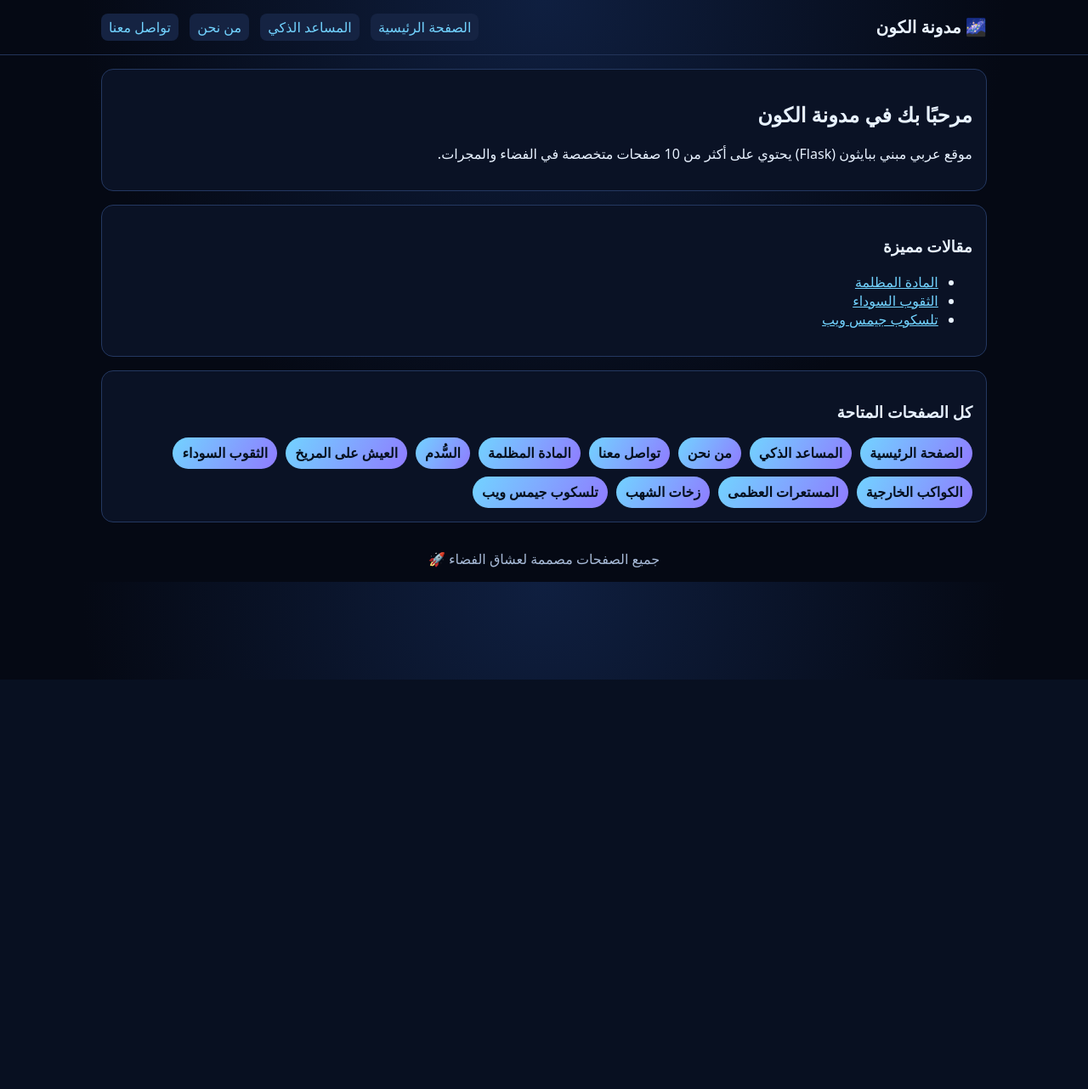
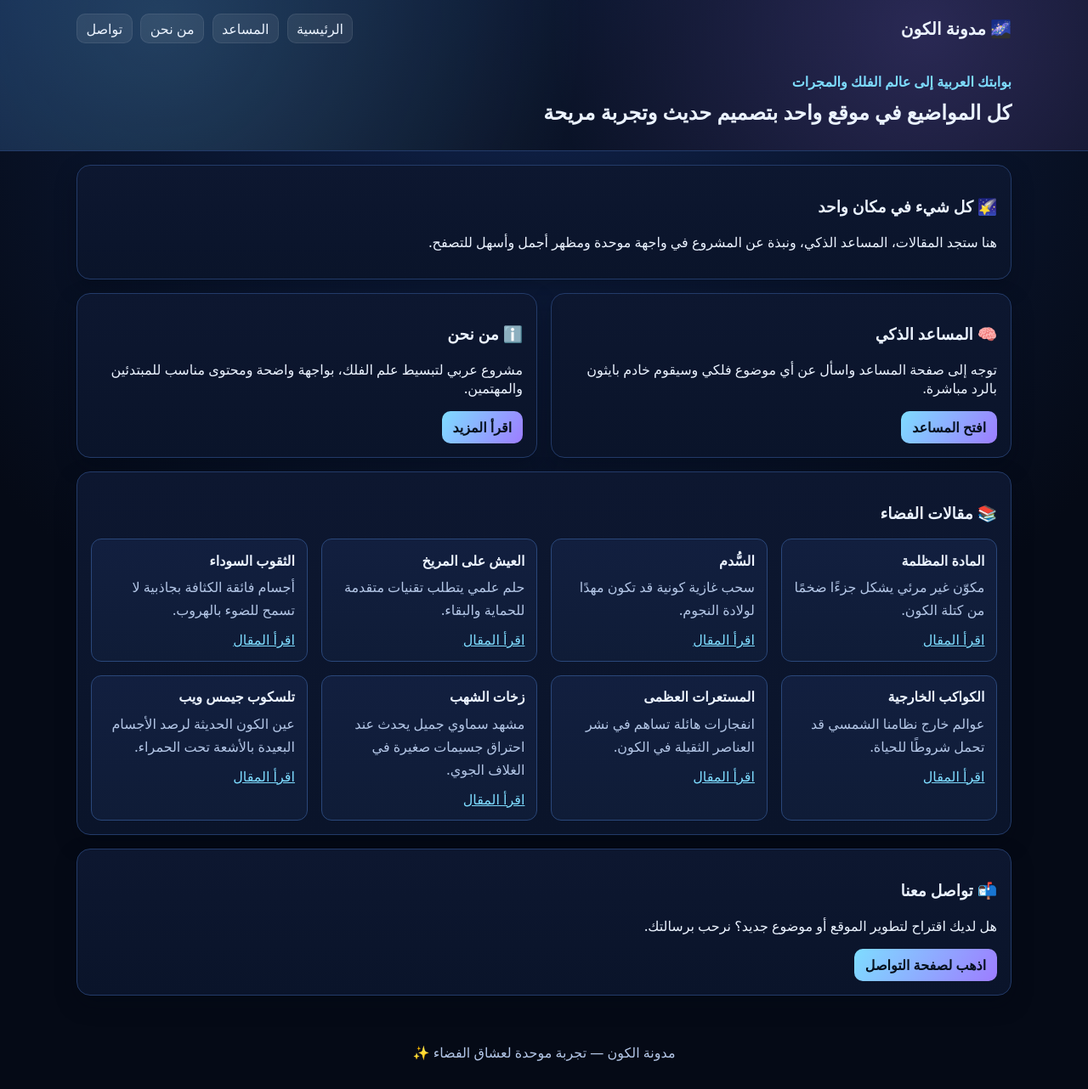
Before and after one commit to alalaouada2-sudo/aboubakre, a Flask app: page / in a window 1280 px wide. Shown: the whole page at 85% size. Before the commit the page ends 800 px from the top, so only its background shows below. Run offline with Flask 3, Linux system fonts and the light colour scheme.

Commit message:
Unify pages into one cohesive portal and refresh UI design

```diff
--- a/app.py
+++ b/app.py
@@ -1,36 +1,72 @@
 from flask import Flask, jsonify, render_template, request
 
 app = Flask(__name__)
+
+ARTICLES = {
+    "dark-matter": {
+        "title": "المادة المظلمة",
+        "summary": "مكوّن غير مرئي يشكل جزءًا ضخمًا من كتلة الكون.",
+        "content": "رغم أننا لا نراها مباشرة، فإن العلماء يستدلون عليها من دوران المجرات وعدسات الجاذبية.",
+    },
+    "nebula": {
+        "title": "السُّدم",
+        "summary": "سحب غازية كونية قد تكون مهدًا لولادة النجوم.",
+        "content": "تختلف ألوان السُّدم حسب العناصر الكيميائية والإشعاع الصادر من النجوم القريبة.",
+    },
+    "mars": {
+        "title": "العيش على المريخ",
+        "summary": "حلم علمي يتطلب تقنيات متقدمة للحماية والبقاء.",
+        "content": "أبرز التحديات تشمل الإشعاع، البرودة الشديدة، وضرورة إنتاج الغذاء والأكسجين محليًا.",
+    },
+    "black-holes": {
+        "title": "الثقوب السوداء",
+        "summary": "أجسام فائقة الكثافة بجاذبية لا تسمح للضوء بالهروب.",
+        "content": "يمكن رصدها عبر تأثيرها على النجوم القريبة والأشعة السينية الصادرة من المواد المتساقطة نحوها.",
+    },
+    "exoplanets": {
+        "title": "الكواكب الخارجية",
+        "summary": "عوالم خارج نظامنا الشمسي قد تحمل شروطًا للحياة.",
+        "content": "تعتمد طرق اكتشافها على عبور الكوكب أمام النجم أو قياس اهتزاز النجم الناتج عن الجاذبية.",
+    },
+    "supernova": {
+        "title": "المستعرات العظمى",
+        "summary": "انفجارات هائلة تساهم في نشر العناصر الثقيلة في الكون.",
+        "content": "هذه الانفجارات تصنع عناصر أساسية مثل الحديد وتسهم في دورة ميلاد النجوم الجديدة.",
+    },
+    "meteor-showers": {
+        "title": "زخات الشهب",
+        "summary": "مشهد سماوي جميل يحدث عند احتراق جسيمات صغيرة في الغلاف الجوي.",
+        "content": "أفضل وقت للرصد يكون بعد منتصف الليل وبعيدًا عن أضواء المدن.",
+    },
+    "jwst": {
+        "title": "تلسكوب جيمس ويب",
+        "summary": "عين الكون الحديثة لرصد الأجسام البعيدة بالأشعة تحت الحمراء.",
+        "content": "قدّم صورًا مذهلة كشفت تفاصيل غير مسبوقة عن المجرات الأولى وتكوّن النجوم.",
+    },
+}
 
 PAGES = [
     ("home", "الصفحة الرئيسية", "/"),
     ("assistant", "المساعد الذكي", "/assistant"),
     ("about", "من نحن", "/about"),
     ("contact", "تواصل معنا", "/contact"),
-    ("article_dark_matter", "المادة المظلمة", "/articles/dark-matter"),
-    ("article_nebula", "السُّدم", "/articles/nebula"),
-    ("article_mars", "العيش على المريخ", "/articles/mars"),
-    ("article_black_holes", "الثقوب السوداء", "/articles/black-holes"),
-    ("article_exoplanets", "الكواكب الخارجية", "/articles/exoplanets"),
-    ("article_supernova", "المستعرات العظمى", "/articles/supernova"),
-    ("article_meteor_showers", "زخات الشهب", "/articles/meteor-showers"),
-    ("article_jwst", "تلسكوب جيمس ويب", "/articles/jwst"),
+    *[(f"article_{slug}", article["title"], f"/articles/{slug}") for slug, article in ARTICLES.items()],
 ]
 
 
 def ai_reply(question: str) -> str:
     q = question.lower()
     if "مجرة" in q or "galaxy" in q:
-        return "المجرة نظام ضخم من النجوم والغاز والغبار والمادة المظلمة مرتبط بالجاذبية."
+        return "المجرة مدينة كونية ضخمة تضم مليارات النجوم والغاز والغبار والمادة المظلمة."
     if "سديم" in q or "nebula" in q:
-        return "السديم سحابة غازية قد تكون مهدًا لولادة النجوم أو بقايا انفجار نجمي."
+        return "السديم سحابة كونية من الغاز والغبار، وقد يكون مهدًا لولادة نجوم جديدة."
     if "ثقب" in q or "black hole" in q:
-        return "الثقب الأسود يملك جاذبية هائلة تمنع حتى الضوء من الهروب من أفق الحدث."
+        return "الثقب الأسود جسم فائق الكثافة، جاذبيته قوية لدرجة أن الضوء لا يهرب منه."
     if "شهب" in q or "meteor" in q:
-        return "أفضل رصد للشهب يكون بعيدًا عن التلوث الضوئي وبعد منتصف الليل مع سماء صافية."
+        return "لرصد الشهب: ابتعد عن المدينة، اختر ليلة صافية، وانتظر 20 دقيقة لتأقلم العينين."
     if "مريخ" in q or "mars" in q:
-        return "العيش على المريخ ممكن نظريًا لكنه يتطلب حماية من الإشعاع وأنظمة دعم حياة متقدمة."
-    return "سؤال جميل ✨ اكتب موضوعًا فلكيًا محددًا وسأعطيك شرحًا مبسطًا وواضحًا."
+        return "استيطان المريخ ممكن نظريًا، لكنه يحتاج تقنيات متقدمة للحماية من الإشعاع وتوليد الموارد."
+    return "سؤال رائع ✨ اكتب موضوعًا محددًا عن الفضاء وسأجيبك بطريقة مبسطة."
 
 
 @app.context_processor
@@ -40,12 +76,7 @@ def inject_nav_pages():
 
 @app.route("/")
 def home():
-    featured = [
-        {"title": "المادة المظلمة", "url": "/articles/dark-matter"},
-        {"title": "الثقوب السوداء", "url": "/articles/black-holes"},
-        {"title": "تلسكوب جيمس ويب", "url": "/articles/jwst"},
-    ]
-    return render_template("home.html", featured=featured)
+    return render_template("home.html", articles=ARTICLES)
 
 
 @app.route("/assistant")
@@ -63,44 +94,12 @@ def contact_page():
     return render_template("contact.html")
 
 
-@app.route("/articles/dark-matter")
-def article_dark_matter():
-    return render_template("article_dark_matter.html")
-
-
-@app.route("/articles/nebula")
-def article_nebula():
-    return render_template("article_nebula.html")
-
-
-@app.route("/articles/mars")
-def article_mars():
-    return render_template("article_mars.html")
-
-
-@app.route("/articles/black-holes")
-def article_black_holes():
-    return render_template("article_black_holes.html")
-
-
-@app.route("/articles/exoplanets")
-def article_exoplanets():
-    return render_template("article_exoplanets.html")
-
-
-@app.route("/articles/supernova")
-def article_supernova():
-    return render_template("article_supernova.html")
-
-
-@app.route("/articles/meteor-showers")
-def article_meteor_showers():
-    return render_template("article_meteor_showers.html")
-
-
-@app.route("/articles/jwst")
-def article_jwst():
-    return render_template("article_jwst.html")
+@app.route("/articles/<slug>")
+def article_page(slug: str):
+    article = ARTICLES.get(slug)
+    if not article:
+        return render_template("404.html"), 404
+    return render_template("article.html", article=article)
 
 
 @app.route("/api/assistant", methods=["POST"])
--- a/app/static/styles.css
+++ b/app/static/styles.css
@@ -1,66 +1,139 @@
 :root {
-  --bg: #050914;
-  --card: #0d162b;
-  --text: #e8f2ff;
-  --muted: #a8bbd8;
-  --accent: #72d3ff;
-  --accent2: #8f7bff;
+  --bg: #050a16;
+  --surface: #0d1730;
+  --surface-2: #121f3f;
+  --text: #ebf3ff;
+  --muted: #b3c6e6;
+  --accent: #7edcff;
+  --accent2: #9d7dff;
+  --border: #233b69;
 }
+
 * { box-sizing: border-box; }
 body {
   margin: 0;
   font-family: "Cairo", "Tajawal", system-ui, sans-serif;
-  background: radial-gradient(circle at top, #0f1f40 0%, var(--bg) 58%);
   color: var(--text);
+  background: radial-gradient(circle at top, #11244d 0%, var(--bg) 60%);
 }
 a { color: var(--accent); }
-.hero.compact { border-bottom: 1px solid #233459; }
-.container { max-width: 1080px; margin: 0 auto; padding: 1rem 1.2rem; }
-.nav { display: flex; justify-content: space-between; align-items: center; gap: 1rem; }
+
+.container { max-width: 1100px; margin: 0 auto; padding: 0 1rem; }
+
+.hero {
+  position: relative;
+  overflow: hidden;
+  border-bottom: 1px solid var(--border);
+  background: linear-gradient(145deg, #0f2146 0%, #0a1328 55%, #090f20 100%);
+}
+.hero .overlay {
+  position: absolute;
+  inset: 0;
+  background: radial-gradient(circle at 15% 15%, rgba(126, 220, 255, 0.18), transparent 45%),
+    radial-gradient(circle at 85% 20%, rgba(157, 125, 255, 0.22), transparent 40%);
+  pointer-events: none;
+}
+
+.nav {
+  position: relative;
+  z-index: 1;
+  padding: 1rem 0;
+  display: flex;
+  justify-content: space-between;
+  align-items: center;
+  gap: 1rem;
+}
+
 .nav h1 { margin: 0; font-size: 1.25rem; }
-.nav h1 a { color: inherit; text-decoration: none; }
-.menu { display: flex; gap: 0.85rem; flex-wrap: wrap; }
-.menu a { text-decoration: none; padding: 0.3rem 0.55rem; border-radius: 8px; background: #152342; }
-.page { display: grid; gap: 1rem; }
+.nav h1 a { text-decoration: none; color: var(--text); }
+.menu { display: flex; flex-wrap: wrap; gap: 0.6rem; }
+.menu a {
+  text-decoration: none;
+  color: var(--text);
+  background: rgba(255, 255, 255, 0.08);
+  border: 1px solid rgba(255, 255, 255, 0.08);
+  border-radius: 10px;
+  padding: 0.35rem 0.65rem;
+}
+
+.hero-copy {
+  position: relative;
+  z-index: 1;
+  padding: 1.1rem 0 1.6rem;
+}
+.tagline { margin: 0; color: var(--accent); font-weight: 700; }
+.hero-copy h2 { margin: 0.4rem 0 0; max-width: 700px; line-height: 1.6; }
+
+.page { padding: 1rem 0 1.5rem; display: grid; gap: 1rem; }
+.panel {
+  background: linear-gradient(180deg, var(--surface), #0a142a);
+  border: 1px solid var(--border);
+  border-radius: 16px;
+  padding: 1rem;
+  box-shadow: 0 10px 24px rgba(3, 8, 20, 0.35);
+}
+
+.grid { display: grid; gap: 1rem; }
+.grid.two { grid-template-columns: repeat(2, minmax(0, 1fr)); }
+.grid.cards { grid-template-columns: repeat(auto-fit, minmax(220px, 1fr)); }
+
 .card {
-  background: color-mix(in oklab, var(--card) 92%, black);
-  border: 1px solid #243861;
-  border-radius: 14px;
-  padding: 1rem;
+  background: linear-gradient(180deg, var(--surface-2), #0f1c37);
+  border: 1px solid #2a477a;
+  border-radius: 12px;
+  padding: 0.85rem;
 }
-.links-grid { display: flex; gap: 0.6rem; flex-wrap: wrap; }
-.chip {
+.card h4 { margin: 0 0 0.45rem; }
+.card p { margin: 0 0 0.6rem; color: var(--muted); line-height: 1.7; }
+
+.btn {
+  display: inline-block;
+  text-decoration: none;
+  color: #05101e;
   background: linear-gradient(120deg, var(--accent), var(--accent2));
-  color: #05101e;
-  text-decoration: none;
+  padding: 0.5rem 0.8rem;
+  border-radius: 10px;
   font-weight: 700;
-  padding: 0.45rem 0.7rem;
-  border-radius: 999px;
 }
+
 .chat-box {
-  border: 1px solid #223458;
+  margin-top: 0.7rem;
+  min-height: 260px;
+  max-height: 360px;
+  overflow-y: auto;
+  background: #091327;
+  border: 1px solid #2a4473;
   border-radius: 12px;
-  min-height: 250px;
-  padding: 0.8rem;
-  background: #0a1428;
+  padding: 0.7rem;
   display: flex;
   flex-direction: column;
   gap: 0.6rem;
-  max-height: 360px;
-  overflow-y: auto;
 }
-.msg { max-width: 90%; padding: 0.5rem 0.7rem; border-radius: 10px; line-height: 1.6; }
-.msg.user { align-self: flex-start; background: #253c6a; }
-.msg.bot { align-self: flex-end; background: #18314f; }
+.msg { max-width: 90%; border-radius: 10px; padding: 0.52rem 0.7rem; line-height: 1.65; }
+.msg.user { align-self: flex-start; background: #2a4678; }
+.msg.bot { align-self: flex-end; background: #1c3459; }
+
 .chat-form { margin-top: 0.7rem; display: grid; grid-template-columns: 1fr auto; gap: 0.5rem; }
-.chat-form input { border: 1px solid #345184; background: #071025; color: var(--text); border-radius: 10px; padding: 0.6rem; }
+.chat-form input {
+  background: #071025;
+  border: 1px solid #35578f;
+  border-radius: 10px;
+  padding: 0.62rem;
+  color: var(--text);
+}
 .chat-form button {
   border: 0;
   border-radius: 10px;
+  padding: 0.62rem 0.9rem;
+  color: #04101f;
   font-weight: 700;
-  padding: 0.6rem 0.9rem;
   background: linear-gradient(120deg, var(--accent), var(--accent2));
-  color: #04101d;
   cursor: pointer;
 }
+
+.lead { color: var(--accent); font-weight: 700; }
 footer { text-align: center; color: var(--muted); padding: 1rem; }
+
+@media (max-width: 780px) {
+  .grid.two { grid-template-columns: 1fr; }
+}
--- a/app/templates/article_black_holes.html
+++ /dev/null
@@ -1,5 +0,0 @@
-{% extends "base.html" %}
-{% block title %}الثقوب السوداء{% endblock %}
-{% block content %}
-<section class="card"><h2>الثقوب السوداء</h2><p>أجسام فائقة الكثافة تنشأ غالبًا بعد انهيار نجوم ضخمة وتمتلك جاذبية هائلة.</p></section>
-{% endblock %}
--- a/app/templates/article_dark_matter.html
+++ /dev/null
@@ -1,5 +0,0 @@
-{% extends "base.html" %}
-{% block title %}المادة المظلمة{% endblock %}
-{% block content %}
-<section class="card"><h2>المادة المظلمة</h2><p>مكوّن غير مرئي يشكل جزءًا كبيرًا من كتلة الكون ويُستدل عليه من تأثيراته الجاذبية.</p></section>
-{% endblock %}
--- a/app/templates/article_exoplanets.html
+++ /dev/null
@@ -1,5 +0,0 @@
-{% extends "base.html" %}
-{% block title %}الكواكب الخارجية{% endblock %}
-{% block content %}
-<section class="card"><h2>الكواكب الخارجية</h2><p>هي كواكب تدور حول نجوم غير الشمس، ويبحث العلماء فيها عن شروط الحياة.</p></section>
-{% endblock %}
--- a/app/templates/article_jwst.html
+++ /dev/null
@@ -1,5 +0,0 @@
-{% extends "base.html" %}
-{% block title %}تلسكوب جيمس ويب{% endblock %}
-{% block content %}
-<section class="card"><h2>تلسكوب جيمس ويب</h2><p>أداة رصد متقدمة تعمل بالأشعة تحت الحمراء وتكشف تفاصيل عميقة عن بدايات الكون.</p></section>
-{% endblock %}
--- a/app/templates/article_mars.html
+++ /dev/null
@@ -1,5 +0,0 @@
-{% extends "base.html" %}
-{% block title %}العيش على المريخ{% endblock %}
-{% block content %}
-<section class="card"><h2>العيش على المريخ</h2><p>يتطلب بنية تحتية متقدمة للحماية من الإشعاع وإنتاج الغذاء والهواء بشكل مستدام.</p></section>
-{% endblock %}
--- a/app/templates/article_meteor_showers.html
+++ /dev/null
@@ -1,5 +0,0 @@
-{% extends "base.html" %}
-{% block title %}زخات الشهب{% endblock %}
-{% block content %}
-<section class="card"><h2>زخات الشهب</h2><p>تحدث عندما تعبر الأرض بقايا مذنبات فتحترق الجسيمات الصغيرة في الغلاف الجوي.</p></section>
-{% endblock %}
--- a/app/templates/article_nebula.html
+++ /dev/null
@@ -1,5 +0,0 @@
-{% extends "base.html" %}
-{% block title %}السُّدم{% endblock %}
-{% block content %}
-<section class="card"><h2>السُّدم</h2><p>سحب ضخمة من الغاز والغبار تُعد حاضنات لتكوّن النجوم الجديدة في المجرة.</p></section>
-{% endblock %}
--- a/app/templates/article_supernova.html
+++ /dev/null
@@ -1,5 +0,0 @@
-{% extends "base.html" %}
-{% block title %}المستعرات العظمى{% endblock %}
-{% block content %}
-<section class="card"><h2>المستعرات العظمى</h2><p>انفجارات نجمية هائلة تنثر العناصر الثقيلة في الفضاء وتساهم في دورة حياة النجوم.</p></section>
-{% endblock %}
--- a/app/templates/base.html
+++ b/app/templates/base.html
@@ -7,22 +7,28 @@
     <link rel="stylesheet" href="{{ url_for('static', filename='styles.css') }}" />
   </head>
   <body>
-    <header class="hero compact">
+    <header class="hero">
+      <div class="overlay"></div>
       <nav class="nav container">
         <h1><a href="{{ url_for('home') }}">🌌 مدونة الكون</a></h1>
         <div class="menu">
-          {% for _, label, url in nav_pages[:4] %}
-            <a href="{{ url }}">{{ label }}</a>
-          {% endfor %}
+          <a href="/">الرئيسية</a>
+          <a href="/assistant">المساعد</a>
+          <a href="/about">من نحن</a>
+          <a href="/contact">تواصل</a>
         </div>
       </nav>
+      <section class="hero-copy container">
+        <p class="tagline">بوابتك العربية إلى عالم الفلك والمجرات</p>
+        <h2>كل المواضيع في موقع واحد بتصميم حديث وتجربة مريحة</h2>
+      </section>
     </header>
 
-    <main class="container page">
-      {% block content %}{% endblock %}
-    </main>
+    <main class="container page">{% block content %}{% endblock %}</main>
 
-    <footer>جميع الصفحات مصممة لعشاق الفضاء 🚀</footer>
+    <footer>
+      <p>مدونة الكون — تجربة موحدة لعشاق الفضاء ✨</p>
+    </footer>
     <script src="{{ url_for('static', filename='script.js') }}"></script>
   </body>
 </html>
--- a/app/templates/home.html
+++ b/app/templates/home.html
@@ -1,24 +1,43 @@
 {% extends "base.html" %}
-{% block title %}مدونة الكون | الرئيسية{% endblock %}
+{% block title %}مدونة الكون | موقع واحد{% endblock %}
 {% block content %}
-<section class="card">
-  <h2>مرحبًا بك في مدونة الكون</h2>
-  <p>موقع عربي مبني ببايثون (Flask) يحتوي على أكثر من 10 صفحات متخصصة في الفضاء والمجرات.</p>
+<section class="panel">
+  <h3>🌠 كل شيء في مكان واحد</h3>
+  <p>
+    هنا ستجد المقالات، المساعد الذكي، ونبذة عن المشروع في واجهة موحدة ومظهر أجمل وأسهل للتصفح.
+  </p>
 </section>
-<section class="card">
-  <h3>مقالات مميزة</h3>
-  <ul>
-    {% for item in featured %}
-      <li><a href="{{ item.url }}">{{ item.title }}</a></li>
-    {% endfor %}
-  </ul>
+
+<section class="grid two">
+  <article class="panel">
+    <h3>🧠 المساعد الذكي</h3>
+    <p>توجه إلى صفحة المساعد واسأل عن أي موضوع فلكي وسيقوم خادم بايثون بالرد مباشرة.</p>
+    <a class="btn" href="/assistant">افتح المساعد</a>
+  </article>
+
+  <article class="panel">
+    <h3>ℹ️ من نحن</h3>
+    <p>مشروع عربي لتبسيط علم الفلك، بواجهة واضحة ومحتوى مناسب للمبتدئين والمهتمين.</p>
+    <a class="btn" href="/about">اقرأ المزيد</a>
+  </article>
 </section>
-<section class="card">
-  <h3>كل الصفحات المتاحة</h3>
-  <div class="links-grid">
-    {% for _, label, url in nav_pages %}
-      <a class="chip" href="{{ url }}">{{ label }}</a>
+
+<section class="panel">
+  <h3>📚 مقالات الفضاء</h3>
+  <div class="grid cards">
+    {% for slug, article in articles.items() %}
+      <article class="card">
+        <h4>{{ article.title }}</h4>
+        <p>{{ article.summary }}</p>
+        <a href="/articles/{{ slug }}">اقرأ المقال</a>
+      </article>
     {% endfor %}
   </div>
 </section>
+
+<section class="panel">
+  <h3>📬 تواصل معنا</h3>
+  <p>هل لديك اقتراح لتطوير الموقع أو موضوع جديد؟ نرحب برسالتك.</p>
+  <a class="btn" href="/contact">اذهب لصفحة التواصل</a>
+</section>
 {% endblock %}
```
Also changed, not shown: app/templates/404.html (added, +9 -0 lines), app/templates/about.html (+6 -4 lines), app/templates/article.html (added, +10 -0 lines), app/templates/assistant.html (+8 -6 lines), app/templates/contact.html (+4 -4 lines), README.md.
